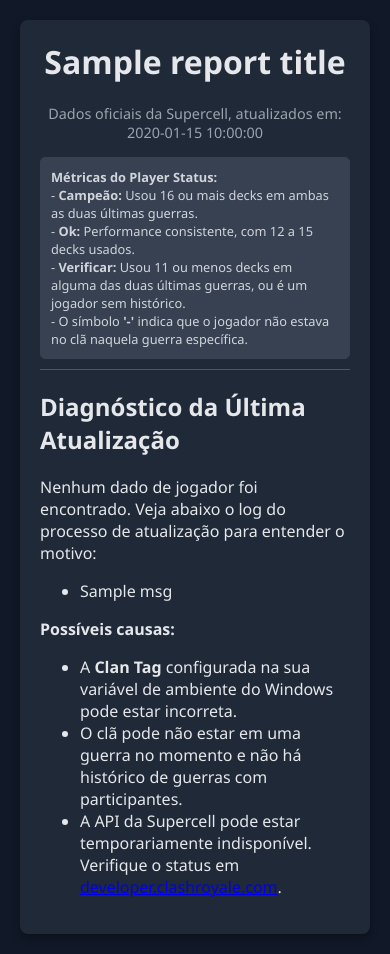
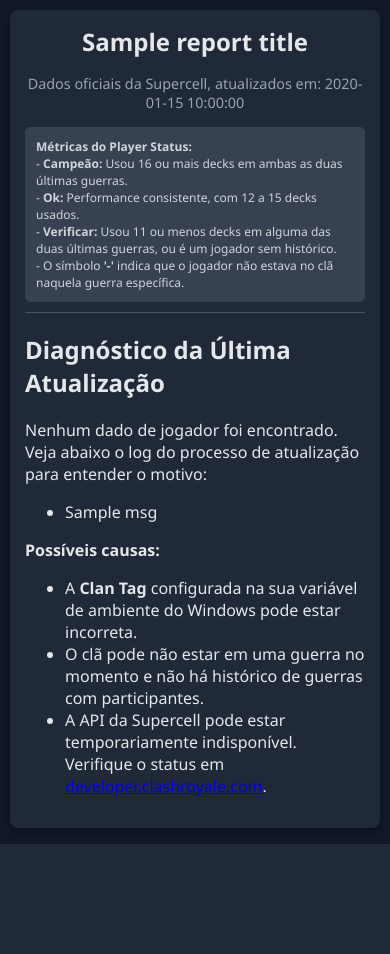
Before and after one commit to AndLaynes/dash__royale, a Flask app: template src/templates/report_template.html in a window 390 px wide. After the commit the page ends 844 px from the top, so only its background shows below. Run offline with Flask 3, Linux system fonts and the light colour scheme; the template is opened without the code that fills it: most values are stand-ins (such as "Sample title", 1, 10 or a date in 2020); some libraries are stand-ins or nearby versions.

Commit message:
feat: Add responsive styles for mobile devices
- Implemented CSS @media queries in `src/templates/base.html` to improve the dashboard's appearance on smaller screens (max-width: 768px).
- Adjustments include reduced padding, smaller font sizes for titles and tables, and optimized button sizes for a better mobile user experience.
- Ensured the table remains scrollable horizontally, which is the best practice for complex data tables on mobile.

```diff
--- a/src/templates/base.html
+++ b/src/templates/base.html
@@ -123,6 +123,35 @@
         .dataTables_wrapper .dataTables_paginate .paginate_button.disabled {
             color: #6B7280 !important;
         }
+
+        /* --- Estilos Responsivos para Dispositivos Móveis --- */
+        @media screen and (max-width: 768px) {
+            body {
+                padding: 10px; /* Reduz o padding do corpo em telas pequenas */
+            }
+
+            .container {
+                padding: 15px; /* Reduz o padding do container principal */
+            }
+
+            h1 {
+                font-size: 1.5em; /* Reduz o tamanho do título principal */
+            }
+
+            .metrics-info {
+                font-size: 0.75em; /* Reduz a fonte da caixa de métricas */
+            }
+
+            th, td {
+                padding: 8px 10px; /* Reduz o padding das células da tabela */
+                font-size: 0.9em; /* Diminui a fonte na tabela */
+            }
+
+            .dt-buttons .dt-button {
+                padding: 8px 15px; /* Ajusta o padding dos botões de exportação */
+                font-size: 0.9em;
+            }
+        }
     </style>
     {% block extra_css %}{% endblock %}
 </head>
```
